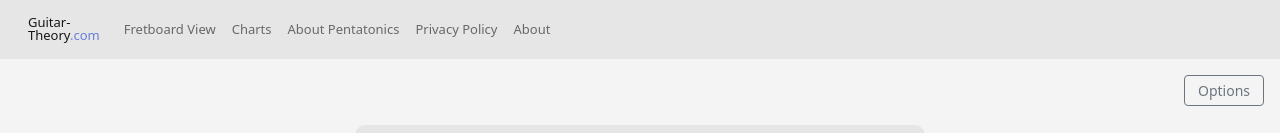
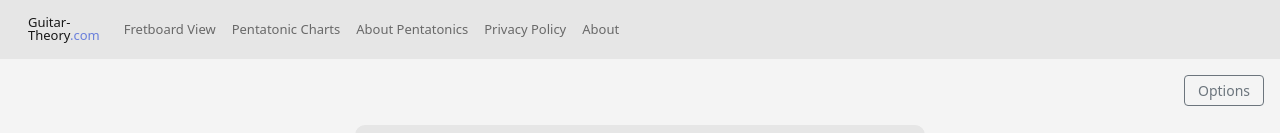
Before and after one commit to nvduran/guitar-theory-site, a React (Create React App) app: page / in a window 1280 px wide. Shown: the top 133 px of the page. Built offline with nearby package versions, Linux system fonts and the light colour scheme.

Commit message:
navbar wording

```diff
--- a/src/components/NavBar/index.js
+++ b/src/components/NavBar/index.js
@@ -19,7 +19,7 @@ export default function NavBar() {
                                         <Navbar.Collapse id="responsive-navbar-nav">
                                                 <Nav className="me-auto">
                                                         <Nav.Link href="/FullFretboard">Fretboard View</Nav.Link>
-                                                        <Nav.Link href="/">Charts</Nav.Link>
+                                                        <Nav.Link href="/">Pentatonic Charts</Nav.Link>
                                                         <Nav.Link href="/AboutPentatonics">About Pentatonics</Nav.Link>
                                                         <Nav.Link href="/PrivacyPolicy">Privacy Policy</Nav.Link>
                                                         <Nav.Link href="/About">About</Nav.Link>
```
